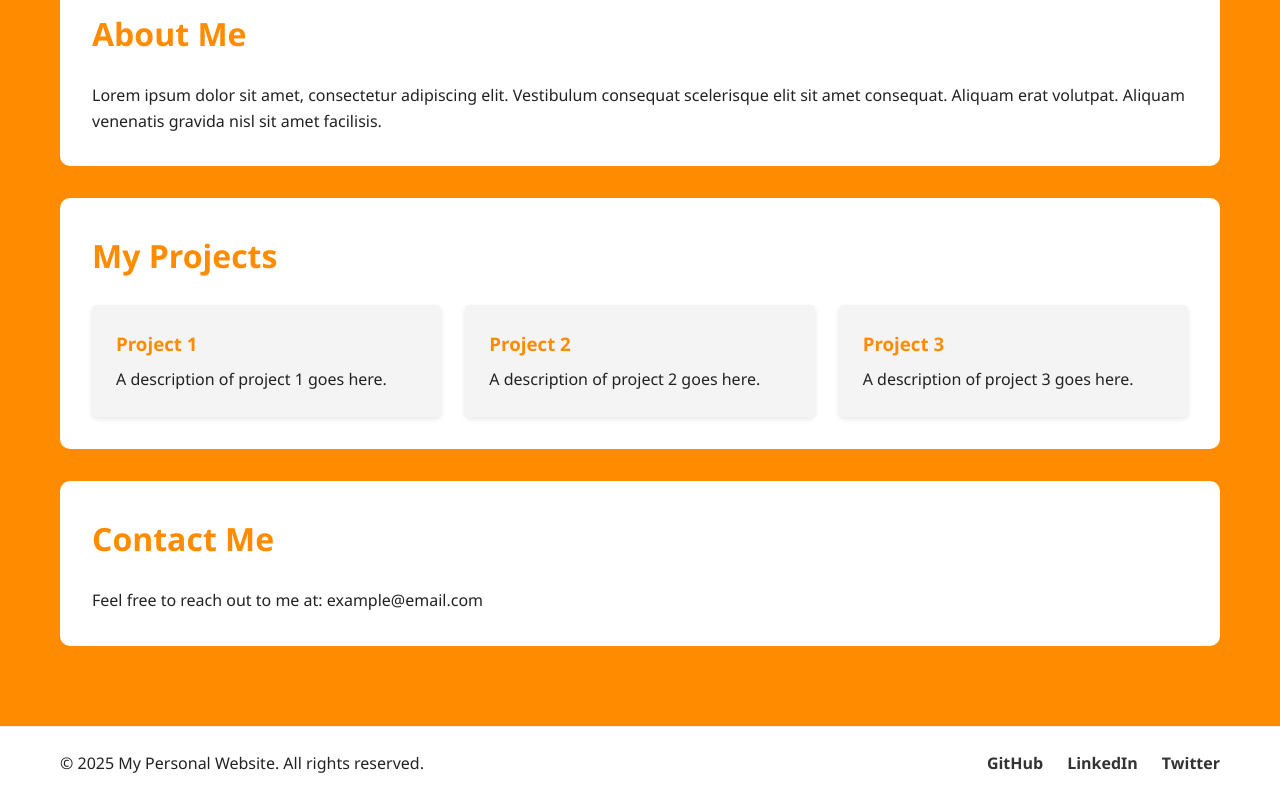
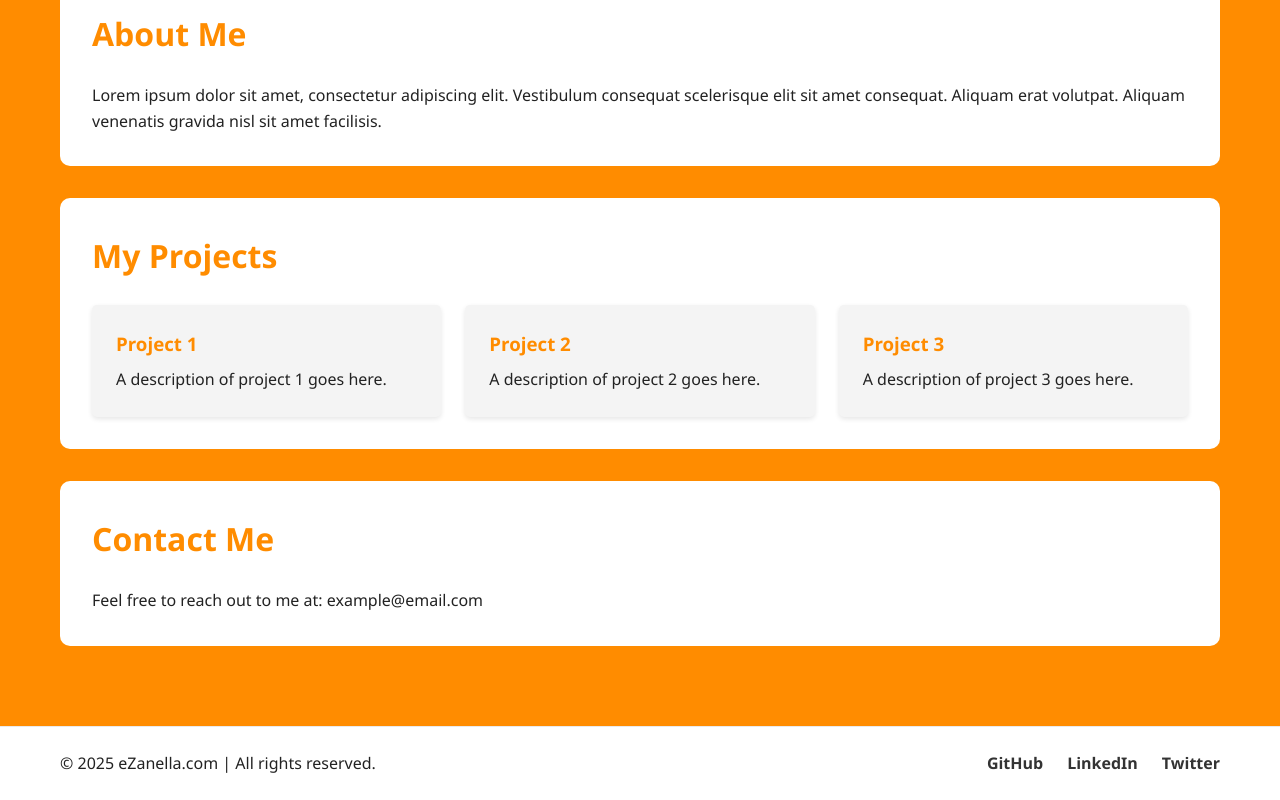
Before and after one commit to SequoiaB/ezanella_dot_com, a React (Create React App) app: page / in a window 1280 px wide. Shown: the part 458-1258 px from the top of the page. Built offline with nearby package versions, Linux system fonts and the light colour scheme.

Commit message:
social profiles updated

```diff
--- a/src/components/Footer.js
+++ b/src/components/Footer.js
@@ -5,11 +5,11 @@ function Footer() {
   return (
     <footer className="footer">
       <div className="container">
-        <p>&copy; {new Date().getFullYear()} My Personal Website. All rights reserved.</p>
+        <p>&copy; {new Date().getFullYear()} eZanella.com | All rights reserved.</p>
         <div className="social-links">
-          <a href="https://github.com" target="_blank" rel="noopener noreferrer">GitHub</a>
-          <a href="https://linkedin.com" target="_blank" rel="noopener noreferrer">LinkedIn</a>
-          <a href="https://twitter.com" target="_blank" rel="noopener noreferrer">Twitter</a>
+          <a href="https://github.com/SequoiaB" target="_blank" rel="noopener noreferrer">GitHub</a>
+          <a href="https://www.linkedin.com/in/edoardozanella/" target="_blank" rel="noopener noreferrer">LinkedIn</a>
+          <a href="https://twitter.com/bc1pEddi" target="_blank" rel="noopener noreferrer">Twitter</a>
         </div>
       </div>
     </footer>
```
